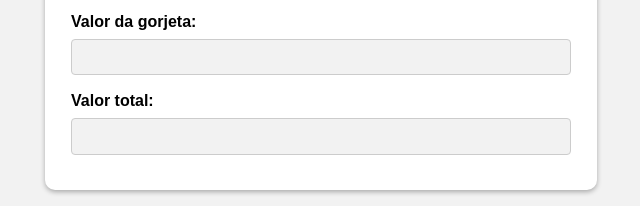
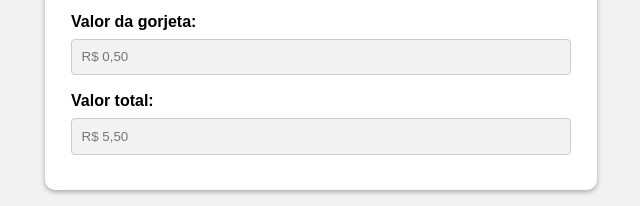
Before and after one commit to leaquis/Calculadora-de-Gorjeta, a plain HTML site: page index.html in a window 1280 px wide. Both pictures are taken after typing "5" into the empty fields and a click on the button "Calcular Gorjeta". Shown: the part 342-548 px from the top of the page, 319-959 px from the left. Drawn offline with Linux system fonts and the light colour scheme.

Commit message:
Termino do projeto

```diff
--- a/index.html
+++ b/index.html
@@ -22,9 +22,9 @@
         <button id="calculateBtn">Calcular Gorjeta</button>
         <div class="result">
             <label for="tipAmount">Valor da gorjeta:</label>
-            <input type="number" id="tipAmount" name="tipAmount" disabled>
+            <input type="text" id="tipAmount" name="tipAmount" disabled>
             <label for="totalAmount">Valor total:</label>
-            <input type="number" id="totalAmount" name="totalAmount" disabled>
+            <input type="text" id="totalAmount" name="totalAmount" disabled>
         </div>
     </div>
 </body>
--- a/scripts/script.js
+++ b/scripts/script.js
@@ -0,0 +1,23 @@
+const calculateBtn = document.querySelector("#calculateBtn");
+
+function calculateTip() {
+
+    const billAmount = parseFloat(document.querySelector("#billAmount").value);
+    const serviceQuality = parseFloat(document.querySelector("#serviceQuality").value);
+
+    if(billAmount === "") {
+        alert("Por favor, preencha os dados.");
+        return;
+    }
+
+    const tipAmount = billAmount * serviceQuality;
+    const totalAmount = billAmount + tipAmount;
+
+    const tipAmountInput = document.querySelector("#tipAmount");
+    const totalAmountInput = document.querySelector("#totalAmount");
+
+    tipAmountInput.value = tipAmount.toLocaleString('pt-BR', {style: 'currency', currency: "BRL"});
+    totalAmountInput.value = totalAmount.toLocaleString('pt-BR', {style: 'currency', currency: "BRL"});
+}
+
+calculateBtn.addEventListener("click", calculateTip);
```
